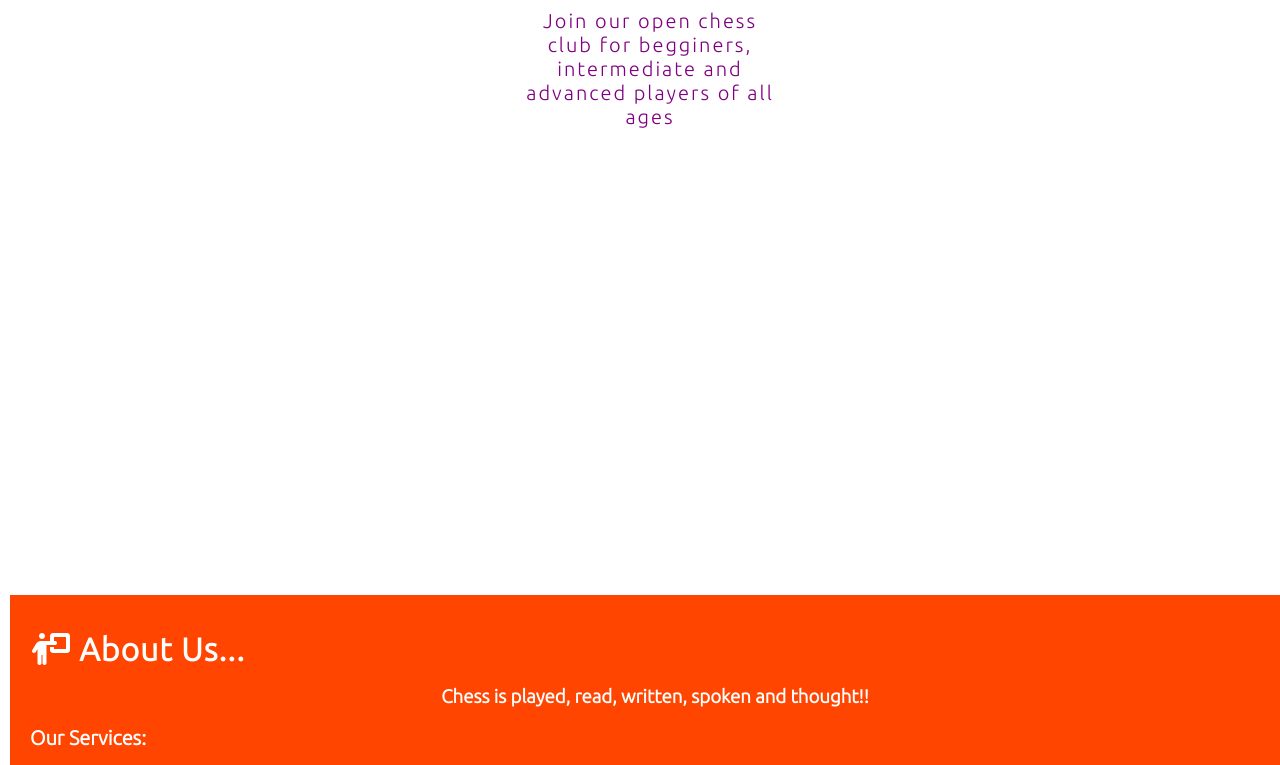
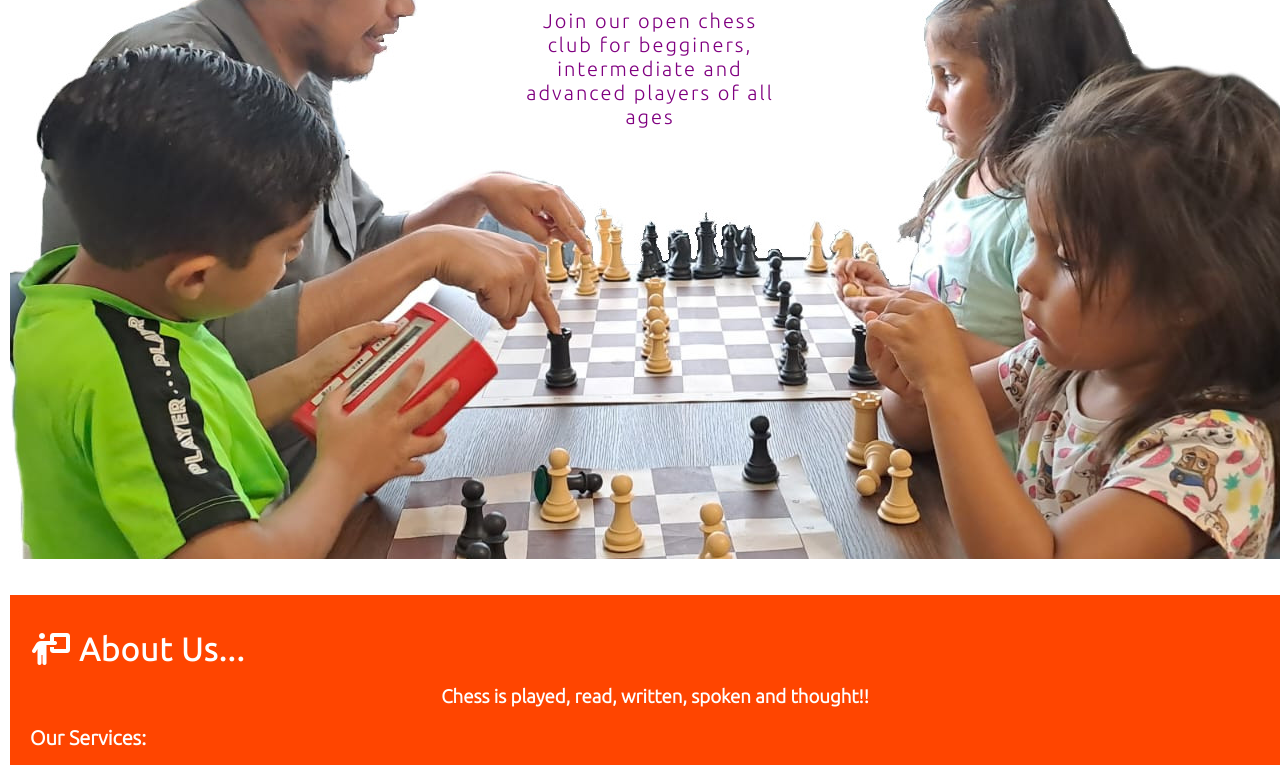
Before and after one commit to celticsea/my-first-chess-project, a plain HTML site: page index.html in a window 1280 px wide. Shown: the part 216-981 px from the top of the page. Drawn offline with Linux system fonts and the light colour scheme.

Commit message:
Fixed images directory Path

```diff
--- a/assets/css/style.css
+++ b/assets/css/style.css
@@ -47,7 +47,7 @@ overflow : hidden;
 #club-ajedrez {
 height : 100%;
 width : 100%;
-background : url("../images/ChessImage.jpg") center center no-repeat;
+background : url("../css/images/ChessImage.jpg") center center no-repeat;
 margin-left : 10px;
 text-align : center;
 }
```
Also changed, not shown: assets/css/images/ChessImage.jpg (renamed from images/ChessImage.jpg).
